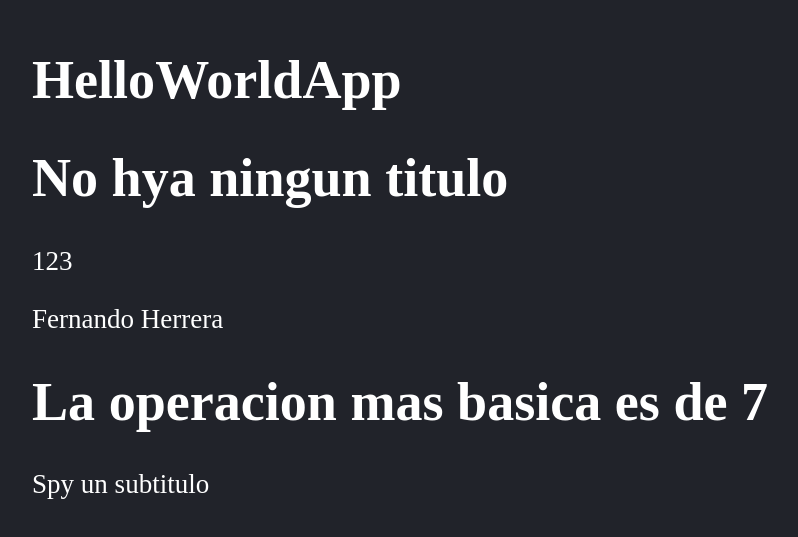
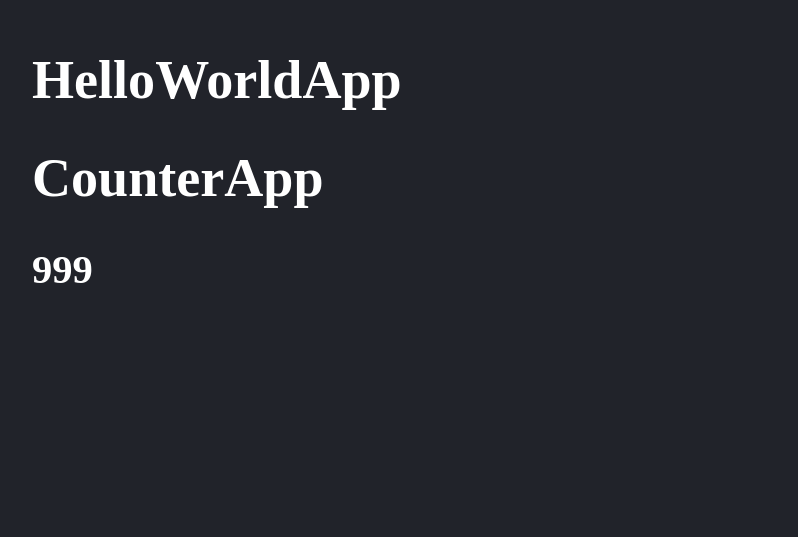
Before and after one commit to gatodemontecristo/react_part2_primeros_react, a React (Vite) app: page / in a window 1280 px wide. Shown: the part 135-672 px from the top of the page, without its empty margins (116-914 px from the left). Built offline with nearby package versions, Linux system fonts and the light colour scheme.

Commit message:
Tarea CounterApp

```diff
--- /dev/null
+++ b/src/CounterApp.jsx
@@ -0,0 +1,16 @@
+import { Fragment } from "react";
+import PropTypes from "prop-types";
+
+
+export const CounterApp = ({value}) => {
+  return (
+    <Fragment>
+        <h1>CounterApp</h1>
+        <h2>{value}</h2>
+    </Fragment>
+  )
+}
+
+CounterApp.propTypes = {
+    value: PropTypes.number.isRequired
+}
--- a/src/main.jsx
+++ b/src/main.jsx
@@ -2,12 +2,14 @@ import React from "react";
 import ReactDOM from 'react-dom/client';
 import {HelloWorldComp,hola} from './HelloWorldApp';
 import {FirstApp} from "./FirstApp";
+import { CounterApp } from "./CounterApp";
 import './styles.css';
 
 ReactDOM.createRoot(document.getElementById('root')).render(
 
     <React.StrictMode>
         <HelloWorldComp/>
-        <FirstApp  subTitle={123}/>
+        {/* <FirstApp  subTitle={123}/> */}
+        <CounterApp value={999}></CounterApp>
     </React.StrictMode>
 );
```
